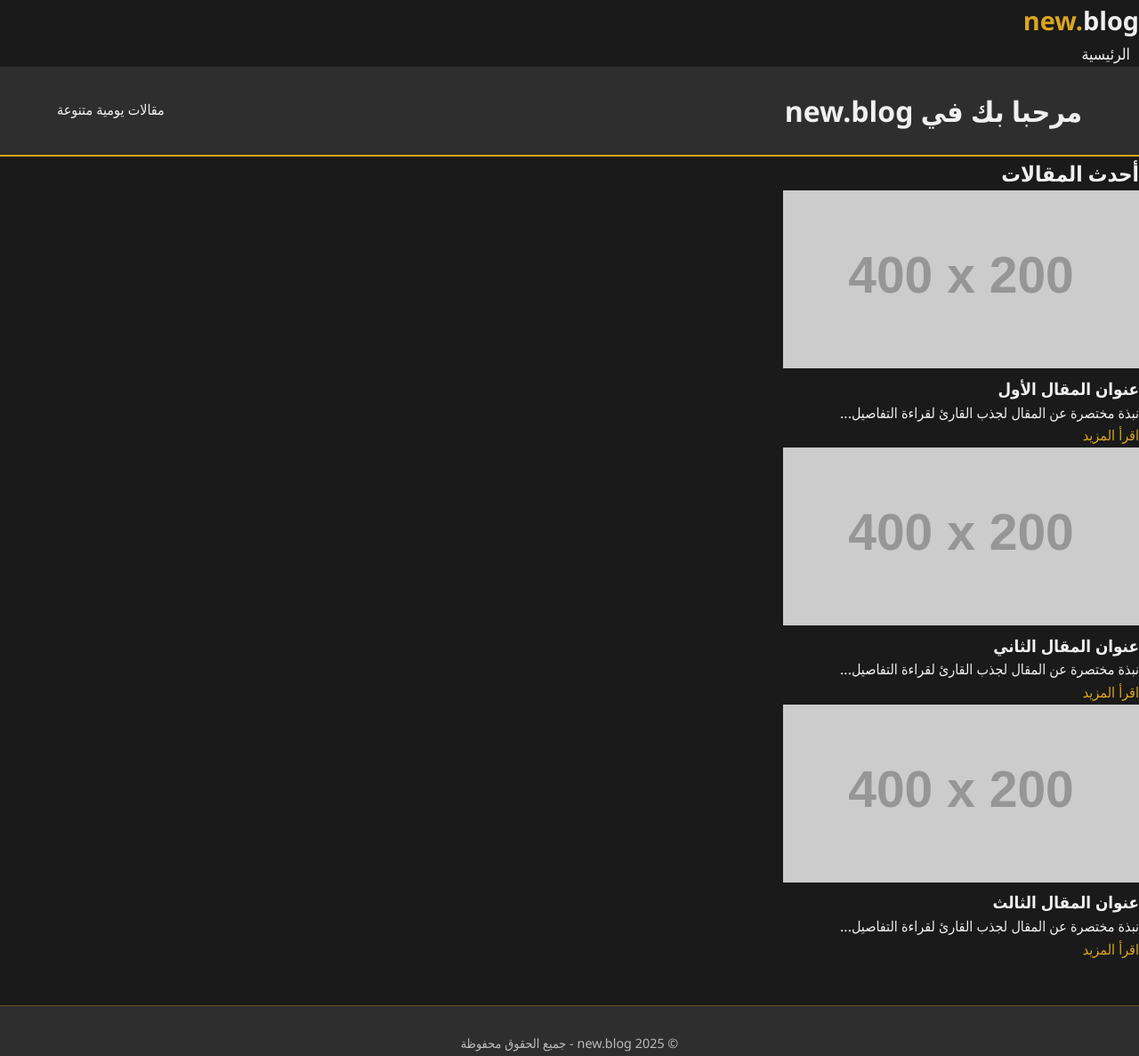
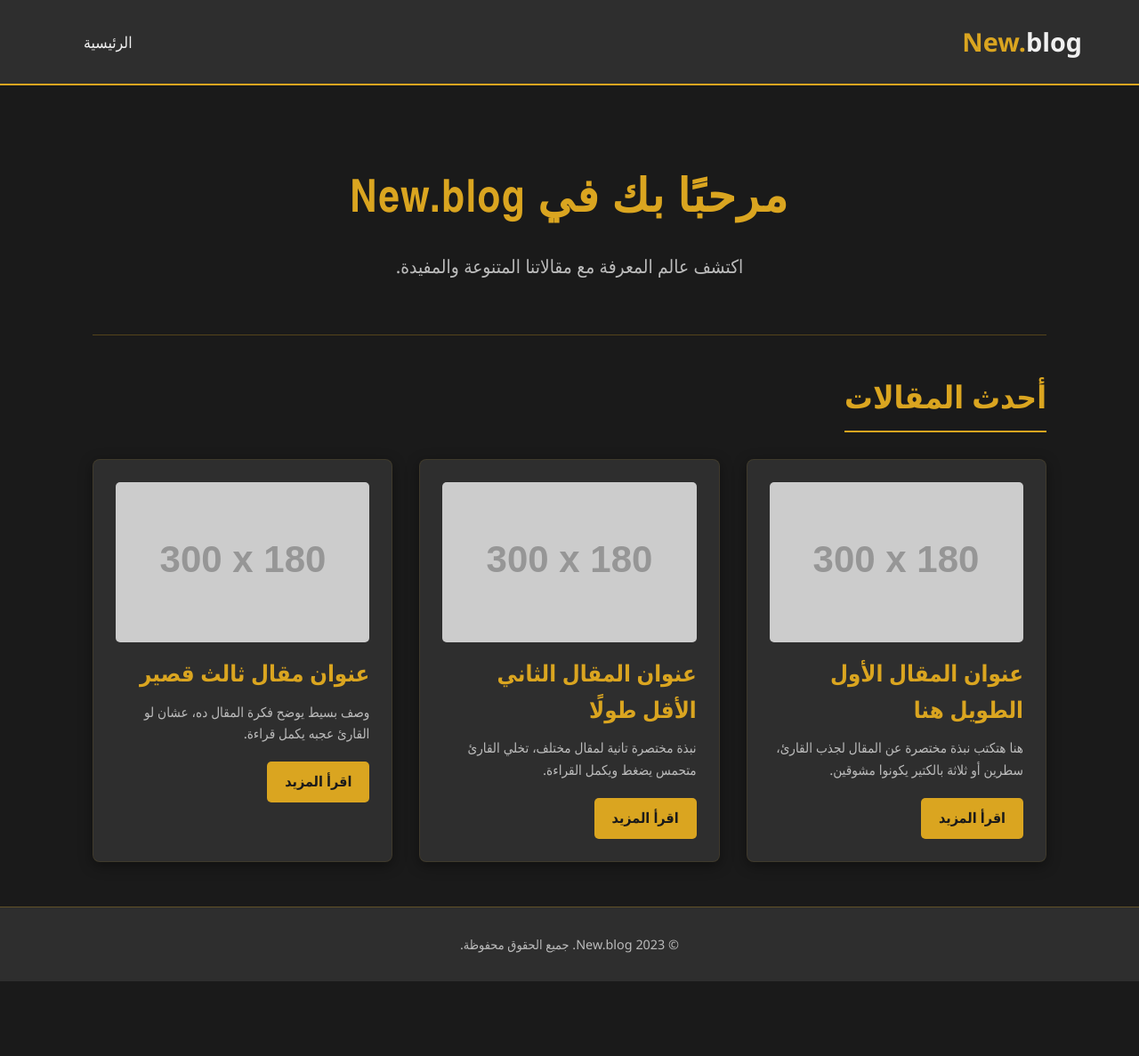
Before and after one commit to seifeldeen23/my-website, a plain HTML site: page index.html in a window 1280 px wide. Shown: the whole page at 89% size. After the commit the page ends 1103 px from the top, so only its background shows below. Drawn offline with Linux system fonts and the light colour scheme; placeholder pictures from the web are drawn by us.

Commit message:
index.html

```diff
--- a/index.html
+++ b/index.html
@@ -1,63 +1,63 @@
 <!DOCTYPE html>
-<html lang="ar">
+<html lang="ar" dir="rtl">
 <head>
     <meta charset="UTF-8">
     <meta name="viewport" content="width=device-width, initial-scale=1.0">
-    <title>new.blog</title>
+    <title>New.blog - مدونة المقالات</title>
     <link rel="stylesheet" href="style.css">
 </head>
 <body>
-    <!-- Navigation Bar -->
-    <nav class="navbar">
-        <div class="logo">new.<span>blog</span></div>
-        <ul class="nav-links">
+
+    <header>
+        <div class="logo">New.<span>blog</span></div>
+        <nav>
+            <ul>
                 <li><a href="index.html">الرئيسية</a></li>
                 </ul>
         </nav>
-
-    <!-- Hero Section -->
-    <header class="hero">
-        <h1>مرحبا بك في <span>new.blog</span></h1>
-        <p>مقالات يومية متنوعة</p>
     </header>
 
-    <!-- Articles Section -->
-    <section class="articles">
-        <h2>أحدث المقالات</h2>
-        <div class="articles-container">
-            <!-- Article Card 1 -->
-            <div class="card">
-                <img src="https://via.placeholder.com/400x200" alt="مقال 1">
-                <h3>عنوان المقال الأول</h3>
-                <p>نبذة مختصرة عن المقال لجذب القارئ لقراءة التفاصيل...</p>
-                <a href="article.html" class="btn">اقرأ المزيد</a>
+    <main class="container">
+        <section class="hero-section">
+            <h1>مرحبًا بك في New.blog</h1>
+            <p>اكتشف عالم المعرفة مع مقالاتنا المتنوعة والمفيدة.</p>
+        </section>
+
+        <section class="articles-section">
+            <h2 class="section-title">أحدث المقالات</h2>
+            <div class="articles-grid">
+
+                <div class="article-card">
+                    <div class="article-image">
+                        <img src="https://via.placeholder.com/300x180/DAA520/1a1a1a?text=صورة+مقال+1" alt="صورة المقال الأول">
                     </div>
-            <!-- Article Card 2 -->
-            <div class="card">
-                <img src="https://via.placeholder.com/400x200" alt="مقال 2">
-                <h3>عنوان المقال الثاني</h3>
-                <p>نبذة مختصرة عن المقال لجذب القارئ لقراءة التفاصيل...</p>
-                <a href="article.html" class="btn">اقرأ المزيد</a>
+                    <h3>عنوان المقال الأول الطويل هنا</h3>
+                    <p>هنا هتكتب نبذة مختصرة عن المقال لجذب القارئ، سطرين أو ثلاثة بالكتير يكونوا مشوقين.</p>
+                    <a href="article.html" class="read-more">اقرأ المزيد</a>
                 </div>
-            <!-- Article Card 3 -->
-            <div class="card">
-                <img src="https://via.placeholder.com/400x200" alt="مقال 3">
-                <h3>عنوان المقال الثالث</h3>
-                <p>نبذة مختصرة عن المقال لجذب القارئ لقراءة التفاصيل...</p>
-                <a href="article.html" class="btn">اقرأ المزيد</a>
+                <div class="article-card">
+                    <div class="article-image">
+                        <img src="https://via.placeholder.com/300x180/DAA520/1a1a1a?text=صورة+مقال+2" alt="صورة المقال الثاني">
+                    </div>
+                    <h3>عنوان المقال الثاني الأقل طولًا</h3>
+                    <p>نبذة مختصرة تانية لمقال مختلف، تخلي القارئ متحمس يضغط ويكمل القراءة.</p>
+                    <a href="article.html" class="read-more">اقرأ المزيد</a>
+                </div>
+                <div class="article-card">
+                    <div class="article-image">
+                        <img src="https://via.placeholder.com/300x180/DAA520/1a1a1a?text=صورة+مقال+3" alt="صورة المقال الثالث">
+                    </div>
+                    <h3>عنوان مقال ثالث قصير</h3>
+                    <p>وصف بسيط يوضح فكرة المقال ده، عشان لو القارئ عجبه يكمل قراءة.</p>
+                    <a href="article.html" class="read-more">اقرأ المزيد</a>
                 </div>
                 </div>
         </section>
+    </main>
 
-    <!-- Footer -->
     <footer>
-        <p>© 2025 new.blog - جميع الحقوق محفوظة</p>
+        <p>&copy; 2023 New.blog. جميع الحقوق محفوظة.</p>
     </footer>
 
-    <!-- Back To Top Button -->
-    <button id="backToTop">↑</button>
-
-    <!-- Scripts -->
-    <script src="script.js"></script>
     </body>
 </html>
```
Lines whose indentation alone changed are shown as unchanged.
